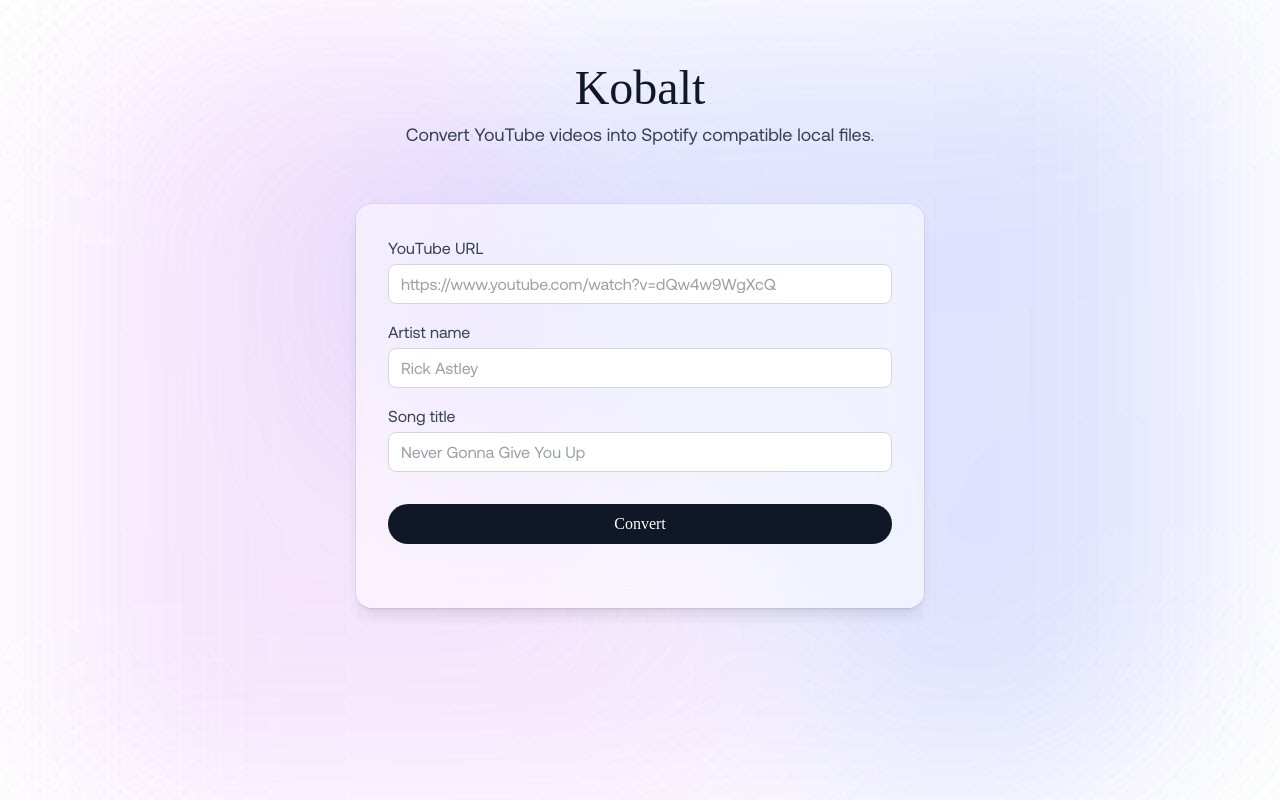
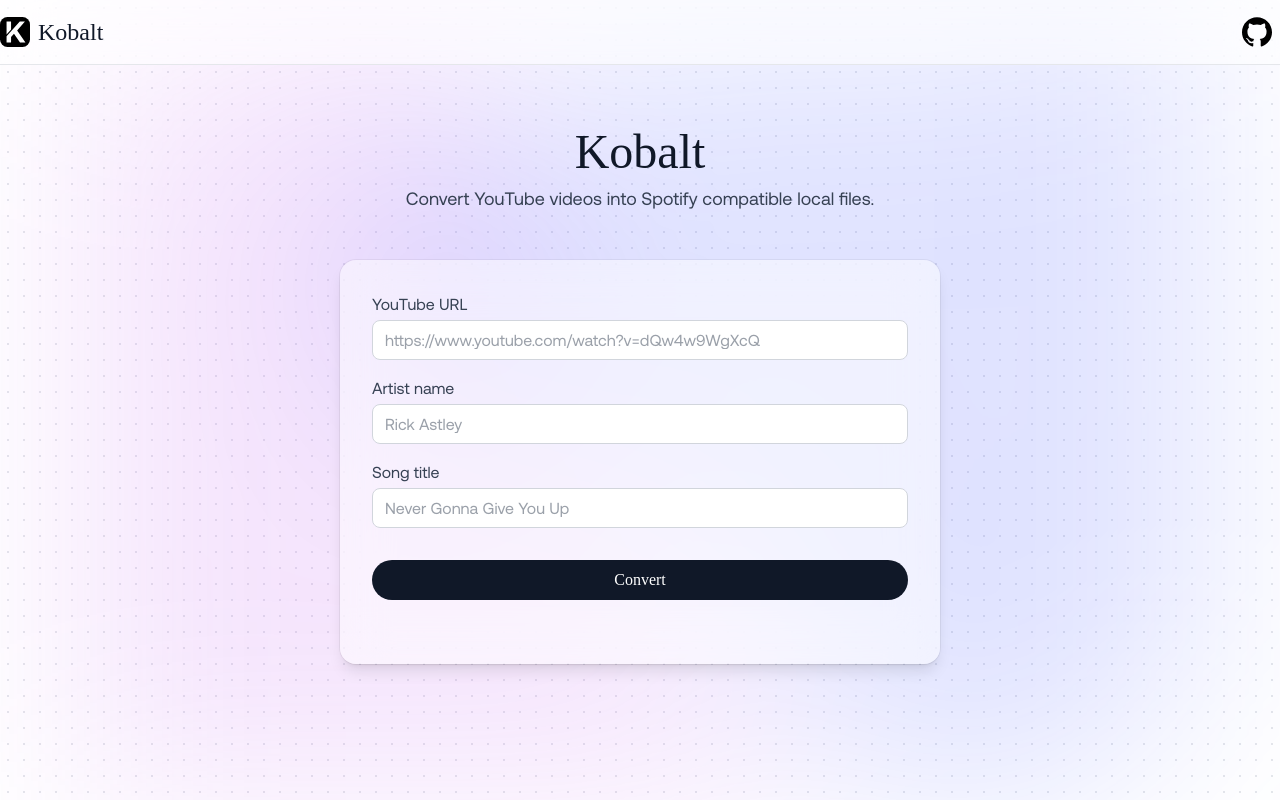
Before and after one commit to hagelstam/yt-to-spotify, an Astro site in the folder web/: page / in a window 1280 px wide. Built offline with nearby package versions, Linux system fonts and the light colour scheme; Astro itself is replaced by a stand-in of ours; a web font is replaced by a local one.

Commit message:
feat(web): add navbar

```diff
--- a/web/src/components/Form.astro
+++ b/web/src/components/Form.astro
@@ -3,8 +3,9 @@
 import error from '../assets/error.svg';
 ---
 
+<div class="container mx-auto max-w-[600px]">
   <div
-  class="flex flex-col gap-4 rounded-2xl bg-white/50 p-8 ring-1 shadow-lg ring-black/5 backdrop-blur-lg"
+    class="flex flex-col gap-4 rounded-2xl bg-white/50 p-8 ring-1 shadow-lg ring-black/5 backdrop-blur-xl"
   >
     <div id="success" class="hidden">
       <div
@@ -82,5 +83,6 @@
       </div>
     </div>
   </div>
+</div>
 
 <script src="../scripts/convert.ts"></script>
--- a/web/src/components/Hero.astro
+++ b/web/src/components/Hero.astro
@@ -1,4 +1,4 @@
-<header class="flex flex-col justify-center gap-2 pt-16 pb-10 text-center">
+<header class="flex flex-col justify-center gap-2 text-center">
   <h1 class="text-5xl font-black text-gray-900">Kobalt</h1>
   <p class="text-lg text-gray-700">
     Convert YouTube videos into Spotify compatible local files.
--- /dev/null
+++ b/web/src/components/Navbar.astro
@@ -0,0 +1,37 @@
+---
+import '../styles/global.css';
+import logo from '../assets/logo.svg';
+import github from '../assets/github.svg';
+---
+
+<nav
+  class="fixed top-0 z-30 w-full border-b border-gray-200 bg-white/50 backdrop-blur-xl transition-all"
+>
+  <div
+    class="mx-5 flex h-16 max-w-screen-xl items-center justify-between xl:mx-auto"
+  >
+    <a href="/" class="flex items-center">
+      <img
+        src={logo.src}
+        alt="Logo"
+        width="191"
+        height="191"
+        class="mr-2 size-[30px] rounded-sm"
+      />
+      <p class="text-2xl font-medium text-gray-900">Kobalt</p>
+    </a>
+    <a
+      href="https://github.com/hagelstam/kobalt"
+      class="flex items-center"
+      target="_blank"
+    >
+      <img
+        src={github.src}
+        alt="GitHub"
+        width="191"
+        height="191"
+        class="mr-2 size-[30px] rounded-sm"
+      />
+    </a>
+  </div>
+</nav>
--- a/web/src/layouts/Layout.astro
+++ b/web/src/layouts/Layout.astro
@@ -1,6 +1,7 @@
 ---
 import '../styles/global.css';
 import background from '../assets/background.svg';
+import Navbar from '../components/Navbar.astro';
 ---
 
 <!doctype html>
@@ -15,13 +16,14 @@
   </head>
   <body class="bg-white">
     <img id="background" src={background.src} alt="" fetchpriority="high" />
-
     <div
       class="fixed inset-0 -z-10 bg-transparent bg-[radial-gradient(#e5e7eb_1px,transparent_1px)] [background-size:16px_16px]"
     >
     </div>
-
-    <slot />
+    <Navbar />
+    <main class="flex min-h-screen flex-col gap-y-12 p-4 pt-32 antialiased">
+      <slot />
+    </main>
   </body>
 </html>
 
--- a/web/src/pages/index.astro
+++ b/web/src/pages/index.astro
@@ -6,7 +6,5 @@
 
 <Layout>
   <Hero />
-  <main class="container mx-auto max-w-[600px] p-4">
-    <Form />
-  </main>
+  <Form />
 </Layout>
```
Also changed, not shown: web/public/favicon.svg, web/src/assets/github.svg (added), web/src/assets/logo.svg (added). Lines whose indentation alone changed are shown as unchanged.
